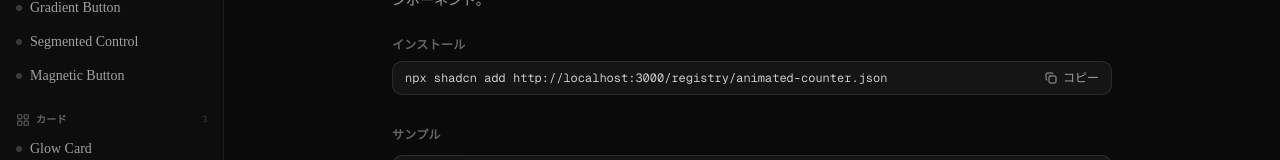
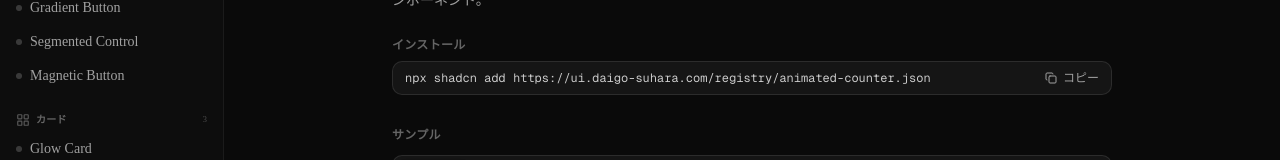
Before and after one commit to daigo-suhara/d-ui, a Next.js app: page /components/animated-counter in a window 1280 px wide. Shown: the part 135-295 px from the top of the page. Built offline with nearby package versions, Linux system fonts and the light colour scheme.

Commit message:
fix: registryUrlを本番環境用に修正

```diff
--- a/app/components/[name]/page.tsx
+++ b/app/components/[name]/page.tsx
@@ -32,7 +32,7 @@ export default async function ComponentPage({ params }: PageProps) {
 	if (!comp) notFound();
 
 	const source = await getComponentSource(comp.filePath);
-	const registryUrl = `http://localhost:3000/registry/${comp.name}.json`;
+	const registryUrl = `https://ui.daigo-suhara.com/registry/${comp.name}.json`;
 	const installCmd = `npx shadcn add ${registryUrl}`;
 
 	const shikiOpts = { lang: "tsx", theme: "github-dark-dimmed" } as const;
--- a/registry.json
+++ b/registry.json
@@ -1,7 +1,7 @@
 {
 	"$schema": "https://ui.shadcn.com/schema/registry.json",
 	"name": "dai-ui",
-	"homepage": "http://localhost:3000",
+	"homepage": "https://ui.daigo-suhara.com",
 	"items": [
 		{
 			"name": "gradient-button",
```
